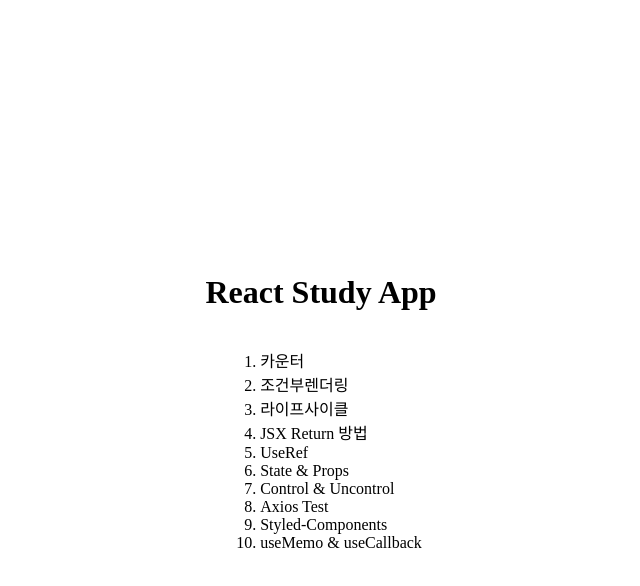
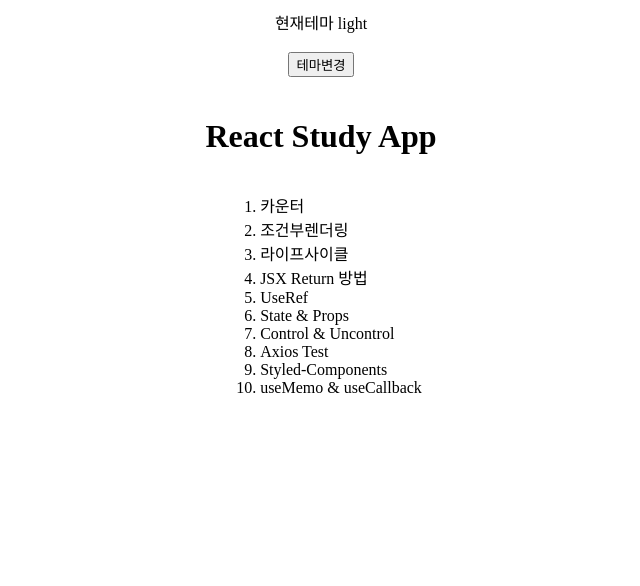
Before and after one commit to hyune7142/study-app, a React (Create React App) app: page / in a window 1280 px wide. Shown: the top 586 px of the page, without its empty margins (319-959 px from the left). Built offline with nearby package versions, Linux system fonts and the light colour scheme.

Commit message:
ContextAPI

```diff
--- a/src/App.tsx
+++ b/src/App.tsx
@@ -2,6 +2,7 @@ import React from 'react';
 // import { createGlobalStyle } from 'styled-components'
 import { Global, css } from '@emotion/react';
 import RouteContainer from './router';
+import ThemeContextAPI from './study/contextapi';
 
 // const GlobalStyled = createGlobalStyle`
 //   * {box-sizing: border-box;}
@@ -58,7 +59,6 @@ const GlobalStyle = css`
 
   a {
     text-decoration: none;
-    color: black
   }
 
   a:hover {
@@ -92,7 +92,9 @@ const App = () => {
     <React.Fragment>
       {/* <GlobalStyled /> */}
         <Global styles={GlobalStyle} />
-        <RouteContainer />
+        <ThemeContextAPI>
+          <RouteContainer />
+        </ThemeContextAPI>
       {/* </Global> */}
     </React.Fragment>
   );
--- a/src/components/header/index.tsx
+++ b/src/components/header/index.tsx
@@ -1,15 +1,22 @@
-import React from 'react';
+import React, { useContext } from 'react';
 import { useNavigate, useLocation } from 'react-router'
+import { ThemeDispatchContext, ThemeContext, ThemeContextType } from '../../study/contextapi';
 
 const Header = () => {
     const location = useLocation();
     const navigate = useNavigate();
+    const themeContext = useContext(ThemeContext) as Pick<ThemeContextType, "theme">
+    const themeDispatch = useContext(ThemeDispatchContext) as Pick<ThemeContextType, "onChange">
+    const { theme } = themeContext;
+
     return (
         <header>
             <div id="headerContents">
                 {location.pathname !== '/' && (
                     <button onClick={() => navigate('/')}>Main</button>
-                )}
+                    )}
+                <span>{`현재테마 ${theme}`}</span> <br />
+                <button onClick={() => themeDispatch.onChange?.(theme === 'dark' ? 'light' : 'dark')}>테마변경</button>
             </div>
         </header>
     );
--- a/src/router/index.tsx
+++ b/src/router/index.tsx
@@ -1,4 +1,4 @@
-import React from 'react';
+import React, { useContext } from 'react';
 import { BrowserRouter, Routes, Route } from 'react-router-dom'
 // Study Sample Pages
 import Header from '../components/header';
@@ -13,6 +13,8 @@ import ControlUncontrol from '../study/controlUncontrol';
 import AxiosComp from '../study/axios';
 import StyledComp from '../study/styledComponent';
 import UseMemoCallback from '../study/useMemo';
+import styled, { css } from 'styled-components';
+import { ThemeContextType, ThemeContext } from '../study/contextapi';
 
 // 192.168.0.131:8080
 
@@ -70,16 +72,41 @@ export const pages = [
 ]
 
 
+const ThemeWrap = styled.div<{ theme: string }>`
+    ${({theme}) => {
+        if(theme === 'dark') {
+            return css`
+                background-color: black;
+                color: #ffffff;
+                a {
+                    color: #ffffff;
+                }
+            `
+        } else {
+            return css`
+                a {
+                    color: black;
+                }
+            `
+        }
+    }}
+`
+
+
 const RouteContainer = () => {
+    const themeContext = useContext(ThemeContext) as Pick<ThemeContextType, "theme">
+    const { theme } = themeContext;
     return (
         <BrowserRouter>
             <Header />
+            <ThemeWrap id='study-wrap' theme={theme}>
                 <Routes>
                     <Route path="*" element={<Main />} />
                     {pages.map(item => (
                         <Route key={item.title} path={item.path} element={item.element} />
                     ))}
                 </Routes>
+            </ThemeWrap>
         </BrowserRouter>
     );
 };
--- a/src/study/contextapi/index.tsx
+++ b/src/study/contextapi/index.tsx
@@ -1,11 +1,29 @@
-import React, { createContext } from 'react';
+import React, { useState, createContext, PropsWithChildren, useCallback } from 'react';
 
-const Test = () => {
+export interface ThemeContextType {
+    theme: string
+    onChange?: (val: string) => void
+}
+
+export const ThemeContext = createContext<Pick<ThemeContextType, 'theme'> | null>(null);
+export const ThemeDispatchContext = createContext<Pick<ThemeContextType, 'onChange'> | null>(null);
+
+
+const ThemeContextAPI = (props: PropsWithChildren) => {
+    const { children } = props;
+    const [theme, setTheme] = useState('light');
+
+    const onChange = useCallback((value: string) => {
+        setTheme(value);
+    }, [])
+
     return (
-        <div>
-            zzz
-        </div>
+        <ThemeContext.Provider value={{theme: theme}}>
+            <ThemeDispatchContext.Provider value={{onChange: onChange}}>
+                {children}
+            </ThemeDispatchContext.Provider>
+        </ThemeContext.Provider>
     );
 };
 
-export default Test;
+export default ThemeContextAPI;
--- a/src/study/useMemo/index.tsx
+++ b/src/study/useMemo/index.tsx
@@ -76,7 +76,8 @@ const UseMemoCallback = () => {
                 <table>
                     <tbody>
                         {inputParams.map(item => formItem(item))}
-                        {/* <tr>
+                        {/*
+                        <tr>
                             <th>아이디</th>
                             <td>
                                 <input type='text' value={id} onChange={e => setId(e.target.value)}/>
```
Also changed, not shown: src/study/useMemo/TestComp.tsx (added, +11 -0 lines). Lines whose indentation alone changed are shown as unchanged.
